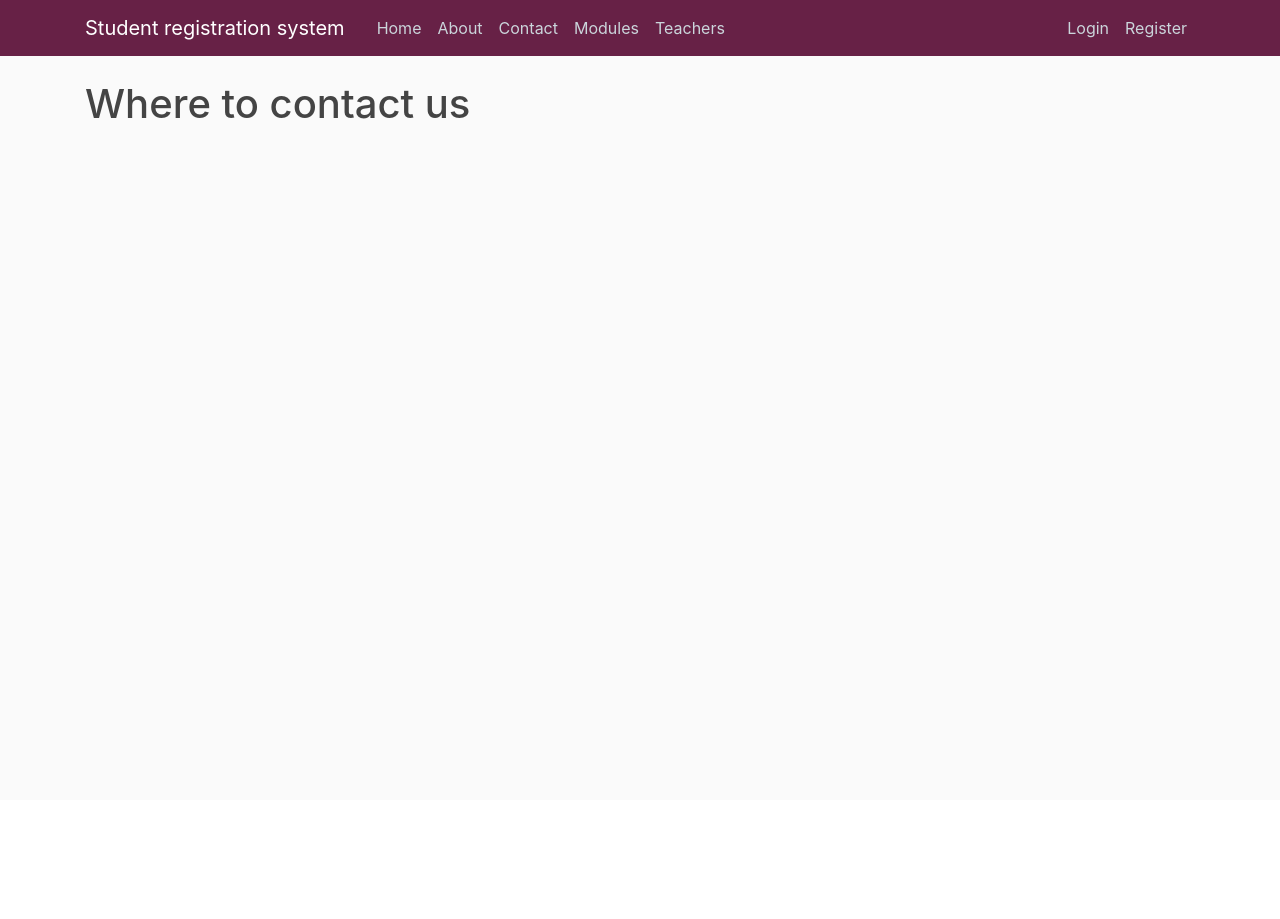
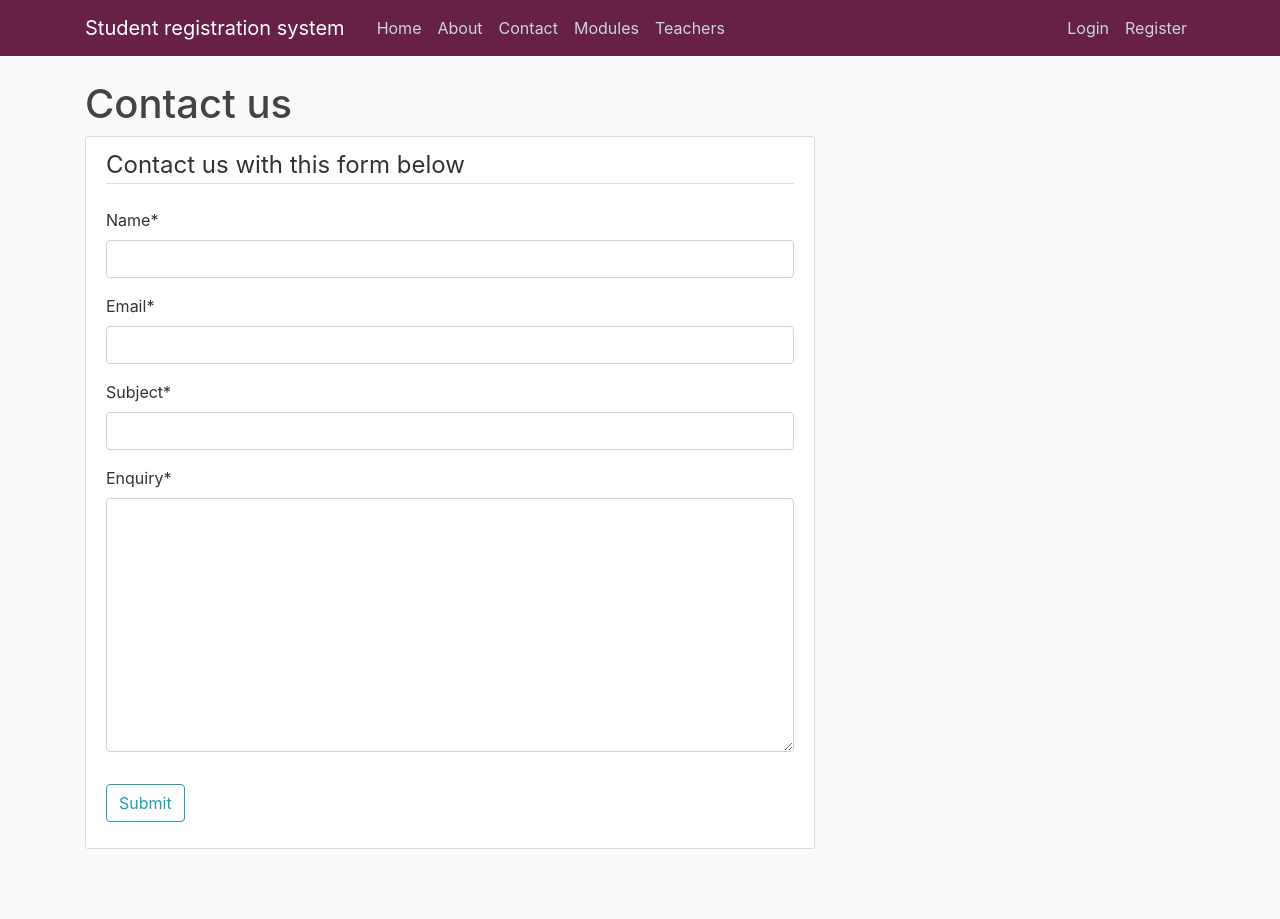
Before and after one commit to C1003593/RegistrationApp, a Django app: page /contact in a window 1280 px wide. Before the commit the page ends 119 px from the top, so only its background shows below. Run offline with Django 3.2, Linux system fonts and the light colour scheme; some libraries are stand-ins or nearby versions.

Commit message:
Email facilities and course validation.

```diff
--- a/ModuleRegistrationSystem/forms.py
+++ b/ModuleRegistrationSystem/forms.py
@@ -1,7 +1,20 @@
 from django import forms
 from .models import Registration
+from django.core.mail import send_mail
+
+
+
 
 class ModuleReg (forms.ModelForm):
     class Meta:
         model = Registration
         exclude = ['student', 'module']
+
+class ContactForm(forms.Form):
+    name = forms.CharField(max_length = 50)
+    email = forms.EmailField()
+    subject = forms.CharField(max_length = 100)
+    enquiry = forms.CharField(widget = forms.Textarea)
+
+    def send_mail(self):
+        send_mail(self.cleaned_data.get('subject') + ', sent on behalf of ' + self.cleaned_data.get('name'), self.cleaned_data.get('enquiry'), self.cleaned_data.get('email'), ['C1003593@my.shu.ac.uk'])
--- a/ModuleRegistrationSystem/templates/ModuleRegistrationSystem/contact.html
+++ b/ModuleRegistrationSystem/templates/ModuleRegistrationSystem/contact.html
@@ -1,6 +1,22 @@
 {% extends "ModuleRegistrationSystem/base.html" %}
+{% load crispy_forms_tags %}
 {% block content %}
-    <h1>Where to contact us</h1>
+<h1>Contact us</h1>
+<div class="content-section">
+    <form method="POST">
+        {% csrf_token %}
+            <fieldset class="form-group">
+
+            <legend class="border-bottom mb-4">Contact us with this form below</legend>
+                {{ form | crispy }}
+            </fieldset>
+        <div class="form-group">
+            <button class="btn btn-outline-info" type="submit">Submit</button>
+        </div>
+    </form>
+</div>
+
+
 {% endblock content %}
 </body>
 </html>
--- a/ModuleRegistrationSystem/templates/ModuleRegistrationSystem/modules.html
+++ b/ModuleRegistrationSystem/templates/ModuleRegistrationSystem/modules.html
@@ -18,6 +18,7 @@
 
             {% if user.is_authenticated %}
 
+                {% if user.studentaccount.Course in module.courses_Allowed_To_Register.all %}
 
                     {% if user|if_registered:module %}
 
@@ -36,6 +37,9 @@
                         {% elif module.availability == False %}
                             <a class="mr-2">This module is not currently available.</a>
                         {% endif %}
+                    {% endif %}
+                {% else %}
+                    <a class="mr-2">Your course is not eligible to enrol to this module.</a>
                 {% endif %}
             {% else %}
                 <a class="mr-2">You are not logged in, you must login to register for a module.</a>
--- a/ModuleRegistrationSystem/urls.py
+++ b/ModuleRegistrationSystem/urls.py
@@ -4,6 +4,7 @@ from .views import ModuleDetailView, ModuleListView, ModuleCreateView, ModuleUpd
 from .views import CourseDetailView
 from .views import RegistrationView, ModuleRegistration, ModuleDeregistration
 from .views import TeacherListView
+from .views import ContactFormView
 
 app_name = 'ModuleRegistrationSystem'
 
@@ -11,7 +12,7 @@ urlpatterns = [
 
     path('', views.home, name = 'home'),
     path('about', views.about, name='about'),
-    path('contact', views.contact, name='contact'),
+    path('contact', ContactFormView.as_view(), name='contact'),
     path('teachers', TeacherListView.as_view(), name='teachers'),
 
     path('modules', ModuleListView.as_view(), name='modules'),
--- a/ModuleRegistrationSystem/views.py
+++ b/ModuleRegistrationSystem/views.py
@@ -9,8 +9,9 @@ from django.views.generic import ListView, DetailView, CreateView, UpdateView, D
 from django.contrib.auth.models import User
 from django.contrib.messages.views import SuccessMessageMixin
 from django.urls import reverse
-from .forms import ModuleReg
+from .forms import ModuleReg, ContactForm
 from django.contrib import messages
+from django.views.generic.edit import FormView
 
 
 
@@ -23,9 +24,27 @@ def about(request):
 
         return render(request, 'ModuleRegistrationSystem/about.html', {'title': 'About us'})
 
-def contact(request):
+class ContactFormView(FormView):
+        form_class = ContactForm
+        template_name = 'ModuleRegistrationSystem/contact.html'
 
-        return render(request, 'ModuleRegistrationSystem/contact.html', {'title': 'Contact us'})
+        def get_context_data(self, **kwargs: Any):
+                context = super(ContactFormView, self).get_context_data(**kwargs)
+
+                context.update({'title': 'Contact Us'})
+                return context
+
+        def form_valid(self, form):
+                form.send_mail()
+                messages.success(self.request, 'Successfully sent the enquiry')
+                return super().form_valid(form)
+
+        def form_invalid(self, form):
+                messages.warning(self.request, 'Unable to send the enquiry')
+                return super().form_invalid(form)
+
+        def get_success_url(self):
+                return self.request.path
 
 def modules(request):
 
@@ -48,8 +67,6 @@ class TeacherListView(ListView):
         context_object_name = 'teachers'
         ordering = ['Name']
         paginate_by = 3
-
-
 
 
 class ModuleListView(ListView):
--- a/moduleRegistration/settings.py
+++ b/moduleRegistration/settings.py
@@ -134,3 +134,5 @@ CRISPY_ALLOWED_TEMPLATE_PACK = 'bootstrap4'
 CRISPY_TEMPLATE_PACK = 'bootstrap4'
 LOGIN_REDIRECT_URL = 'ModuleRegistrationSystem:home'
 LOGIN_URL = 'login'
+EMAIL_BACKEND = "django.core.mail.backends.filebased.EmailBackend"
+EMAIL_FILE_PATH = BASE_DIR / 'emails'
```
Also changed, not shown: ModuleRegistrationSystem/templates/ModuleRegistrationSystem/module_detail.html (+5 -2 lines), db.sqlite3, 1 other file. Lines whose indentation alone changed are shown as unchanged.
